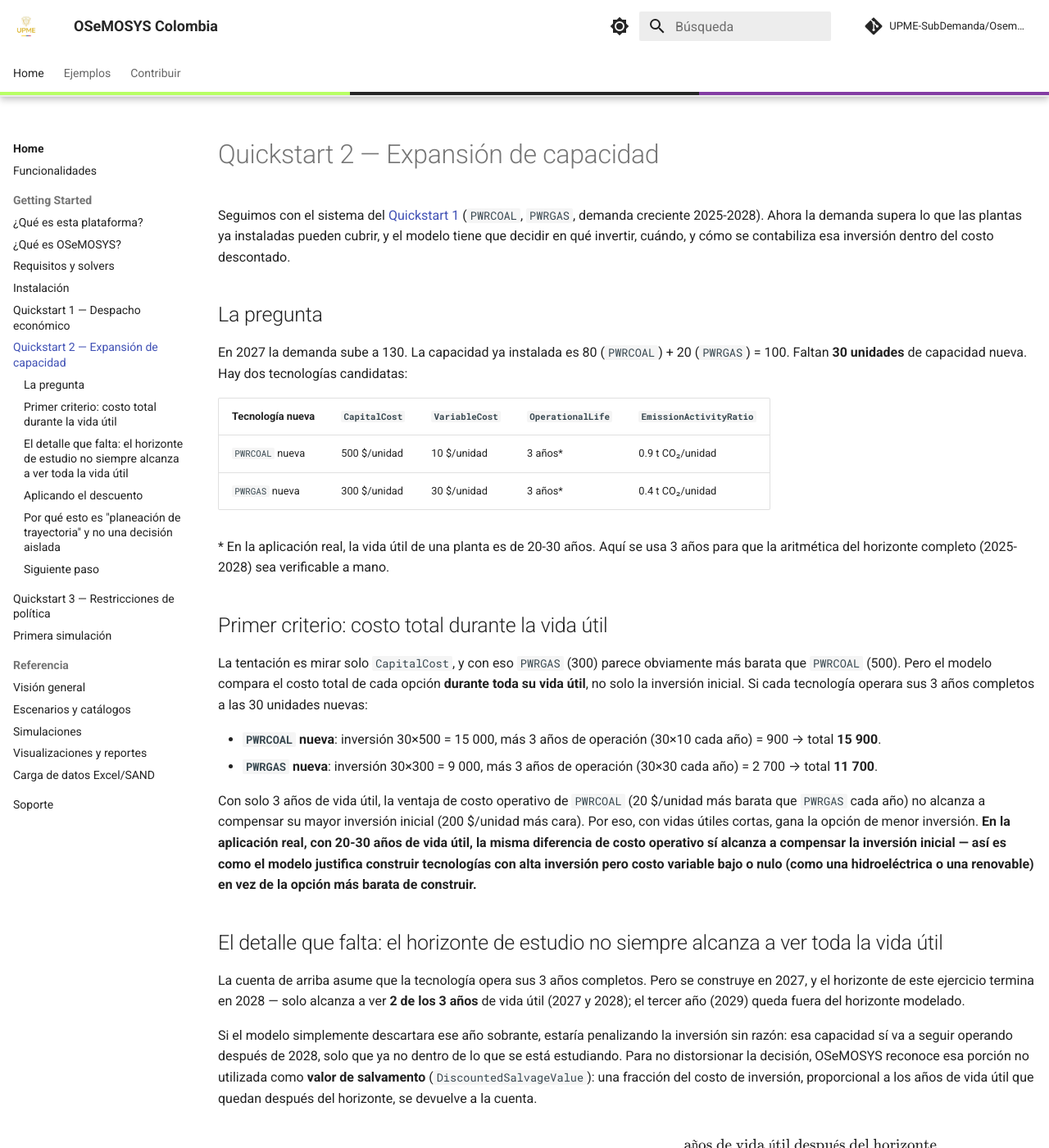
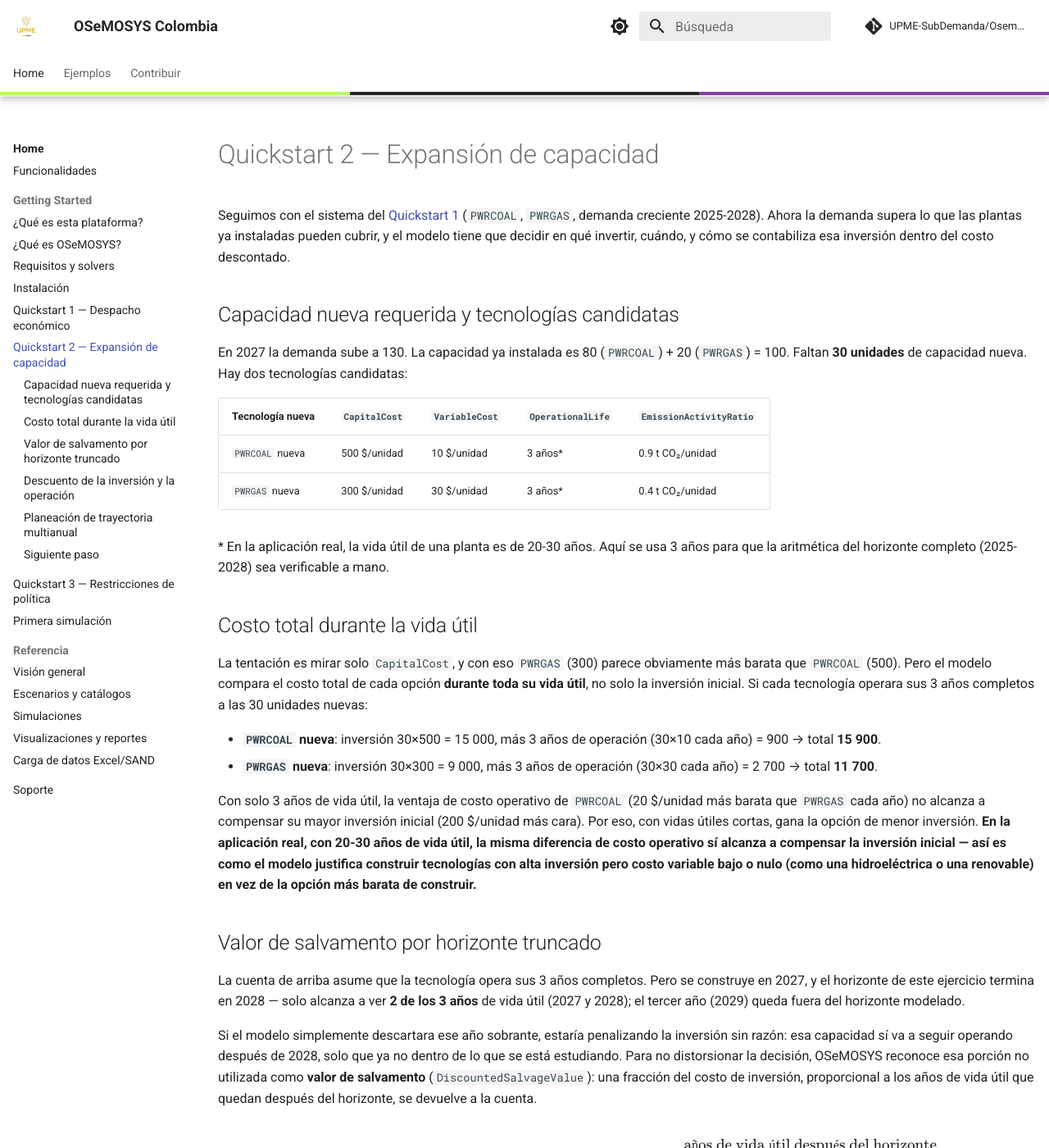
Before and after one commit to jdominguez94/osemosys-col-docs, an MkDocs documentation site: the page built from docs/getting-started/quickstart-2-expansion-capacidad.md, in a window 1280 px wide and 1400 px high. Shown: the whole window at 82% size. Built offline with MkDocs 1.6.1 and Material for MkDocs 9.7.7, drawn with Linux system fonts in a browser that asks for light colours; comment, search, counter and statistics services are not loaded; some of the changed text lies outside the part shown.

Commit message:
docs: use formal section titles in the quickstarts
Replaces narrative/rhetorical-question headings (e.g. "Qué significa
minimizar el costo descontado", "El detalle que falta...", "Por qué
esto es planeación de trayectoria...") with direct technical titles,
and labels the first section of Quickstart 1 as "Caso básico de
ejemplo".

```diff
--- a/docs/getting-started/quickstart-2-expansion-capacidad.md
+++ b/docs/getting-started/quickstart-2-expansion-capacidad.md
@@ -2,7 +2,7 @@
 
 Seguimos con el sistema del [Quickstart 1](quickstart-1-oferta-demanda.md) (`PWRCOAL`, `PWRGAS`, demanda creciente 2025-2028). Ahora la demanda supera lo que las plantas ya instaladas pueden cubrir, y el modelo tiene que decidir en qué invertir, cuándo, y cómo se contabiliza esa inversión dentro del costo descontado.
 
-## La pregunta
+## Capacidad nueva requerida y tecnologías candidatas
 
 En 2027 la demanda sube a 130. La capacidad ya instalada es 80 (`PWRCOAL`) + 20 (`PWRGAS`) = 100. Faltan **30 unidades** de capacidad nueva. Hay dos tecnologías candidatas:
 
@@ -13,7 +13,7 @@ En 2027 la demanda sube a 130. La capacidad ya instalada es 80 (`PWRCOAL`) + 20
 
 \* En la aplicación real, la vida útil de una planta es de 20-30 años. Aquí se usa 3 años para que la aritmética del horizonte completo (2025-2028) sea verificable a mano.
 
-## Primer criterio: costo total durante la vida útil
+## Costo total durante la vida útil
 
 La tentación es mirar solo `CapitalCost`, y con eso `PWRGAS` (300) parece obviamente más barata que `PWRCOAL` (500). Pero el modelo compara el costo total de cada opción **durante toda su vida útil**, no solo la inversión inicial. Si cada tecnología operara sus 3 años completos a las 30 unidades nuevas:
 
@@ -22,7 +22,7 @@ La tentación es mirar solo `CapitalCost`, y con eso `PWRGAS` (300) parece obvia
 
 Con solo 3 años de vida útil, la ventaja de costo operativo de `PWRCOAL` (20 $/unidad más barata que `PWRGAS` cada año) no alcanza a compensar su mayor inversión inicial (200 $/unidad más cara). Por eso, con vidas útiles cortas, gana la opción de menor inversión. **En la aplicación real, con 20-30 años de vida útil, la misma diferencia de costo operativo sí alcanza a compensar la inversión inicial — así es como el modelo justifica construir tecnologías con alta inversión pero costo variable bajo o nulo (como una hidroeléctrica o una renovable) en vez de la opción más barata de construir.**
 
-## El detalle que falta: el horizonte de estudio no siempre alcanza a ver toda la vida útil
+## Valor de salvamento por horizonte truncado
 
 La cuenta de arriba asume que la tecnología opera sus 3 años completos. Pero se construye en 2027, y el horizonte de este ejercicio termina en 2028 — solo alcanza a ver **2 de los 3 años** de vida útil (2027 y 2028); el tercer año (2029) queda fuera del horizonte modelado.
 
@@ -36,7 +36,7 @@ Para ambas tecnologías, 1 de los 3 años de vida útil cae después del horizon
 
 ![Comparación de inversión total, salvamento, inversión neta y operación entre PWRCOAL nueva y PWRGAS nueva](../assets/diagrams/quickstart-2-expansion-capacidad.svg)
 
-## Aplicando el descuento
+## Descuento de la inversión y la operación
 
 Igual que en el Quickstart 1, cada costo se descuenta según el año en que ocurre. La inversión (y su salvamento) se descuentan en el año en que se construye la capacidad ($y - y_0$, sin el ajuste de medio año); la operación usa la misma convención de medio año del Quickstart 1:
 
@@ -54,7 +54,7 @@ Aplicando estos factores a `PWRGAS` nueva (la opción ganadora, operando 30 unid
 
 Para `PWRCOAL` nueva (inversión neta 10 000, operando 30 unidades/año a 10 $/unidad = 300 $/año): inversión descontada 10 000×0.826 ≈ 8 264, operación 2027 ≈ 300×0.788 ≈ 236, operación 2028 ≈ 300×0.716 ≈ 215 → **total descontado ≈ 8 715**. El descuento no cambia cuál tecnología gana en este caso (`PWRGAS` sigue siendo más barata), pero si las inversiones y los ahorros hubieran caído en años muy distintos, sí podría hacerlo — por eso el descuento importa tanto en la planeación de trayectoria multianual.
 
-## Por qué esto es "planeación de trayectoria" y no una decisión aislada
+## Planeación de trayectoria multianual
 
 Nótese lo que **no** tuvo que decidir el modelo: en 2025 y 2026 no hizo falta invertir (la capacidad existente alcanzaba), y en 2027 invirtió exactamente lo necesario (30 unidades), ni antes ni después. Eso es porque OSeMOSYS resuelve **todo el horizonte a la vez**, no año por año de forma aislada: la decisión de cuándo invertir es tan parte del resultado óptimo como en qué invertir, y la capacidad construida en un año sigue contando en todos los años siguientes (vía `OperationalLife`) sin volver a decidirse.
 
```
Also changed, not shown: docs/getting-started/quickstart-1-oferta-demanda.md (+2 -2 lines), docs/getting-started/quickstart-3-restricciones-politica.md (+3 -3 lines).
